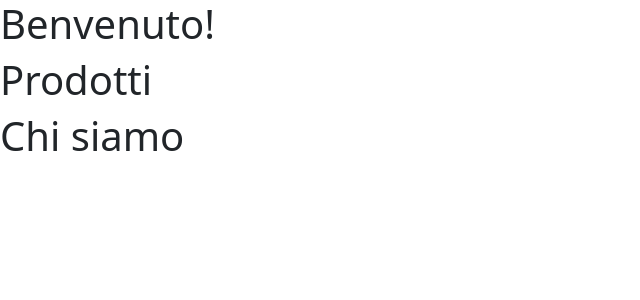
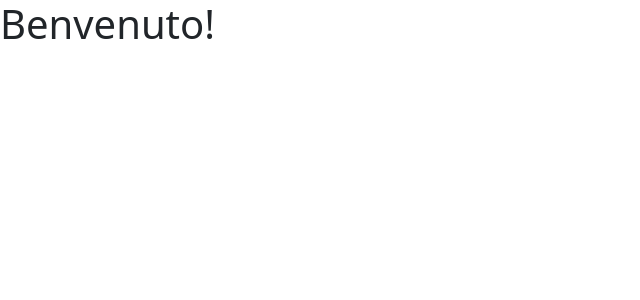
Before and after one commit to diegotosato/react-router, a React (Vite) app: page / in a window 1280 px wide. Shown: the top 300 px of the page, without its empty margins (0-640 px from the left). Built offline with nearby package versions, Linux system fonts and the light colour scheme.

Commit message:
create react router structure to inglobe the pages, test in browser that all is linked

```diff
--- a/src/App.jsx
+++ b/src/App.jsx
@@ -7,9 +7,13 @@ function App() {
 
   return (
     <>
-      <HomePage />
-      <Products />
-      <AboutUs />
+      <BrowserRouter>
+        <Routes>
+          <Route path="/" element={<HomePage />} />
+          <Route path="/products" element={<Products />} />
+          <Route path="/about_us" element={<AboutUs />} />
+        </Routes>
+      </BrowserRouter>
     </>
   )
 }
```
